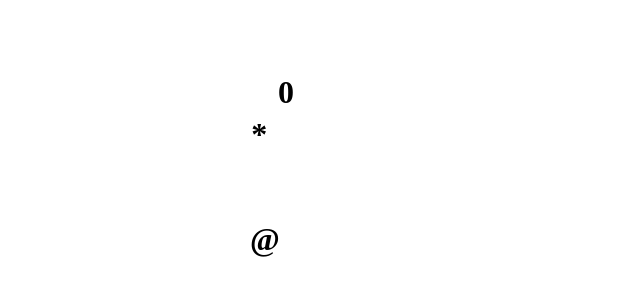
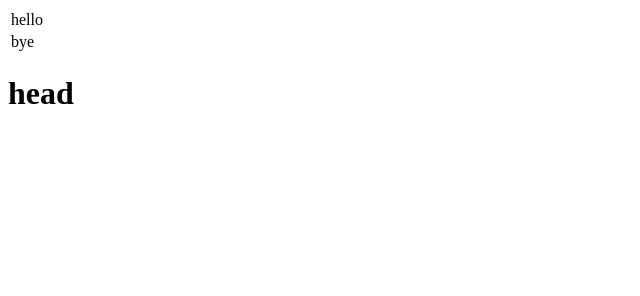
Before and after one commit to rnjsalswl/rnjsalswl.github.io, a plain HTML site: page 새 폴더/index.html in a window 1280 px wide. Shown: the whole page, without its empty margins (0-640 px from the left). Drawn offline with nearby package versions, Linux system fonts and the light colour scheme.

Commit message:
삭제 완료 수정

```diff
--- a/새 폴더/index.html
+++ b/새 폴더/index.html
@@ -6,12 +6,37 @@
     <title>Document</title>
 </head>
 <body>
-    <h1 id="sun">@</h1>
-    <h1 id="earth">0</h1>
-    <h1 id="moon">*</h1>
 
+    <table id="table">
+        <tr>
+            <td>hello</td>
+        </tr>
+        <tr>
+            <td>bye</td>
+        </tr>
+    </table>
     <script src="https://code.jquery.com/jquery-3.5.1.js" integrity="sha256-QWo7LDvxbWT2tbbQ97B53yJnYU3WhH/C8ycbRAkjPDc=" crossorigin="anonymous"></script>
     <script>
+        window.onload = function(){
+            var heading = document.createElement("h1");
+            var heading_text = document.createTextNode("head");
+            heading.appendChild(heading_text);
+            document.body.appendChild(heading);
+
+            var table = document.getElementById("table");
+            var tableAttrs = table.attributes;
+            for(var i=-0; i<tableAttrs.length;i++){
+                if(tableAttrs[i].nodeName.toLowerCase()=="border"){
+                    table.border = "1";
+                }
+            }
+            table.summary = "note:increased border";
+        }
+    </script>
+    <!-- <h1 id="sun">@</h1>
+    <h1 id="earth">0</h1>
+    <h1 id="moon">*</h1> -->
+    <!-- <script>
         window.onload = function(){
             var sun = document.getElementById('sun')
             var earth = document.getElementById('earth')
@@ -41,6 +66,6 @@
                 moonAngle += 0.3;
             },1000/10)
         }
-    </script>
+    </script> -->
 </body>
 </html>
```
Also changed, not shown: Calendar/script.js (+7 -3 lines).
